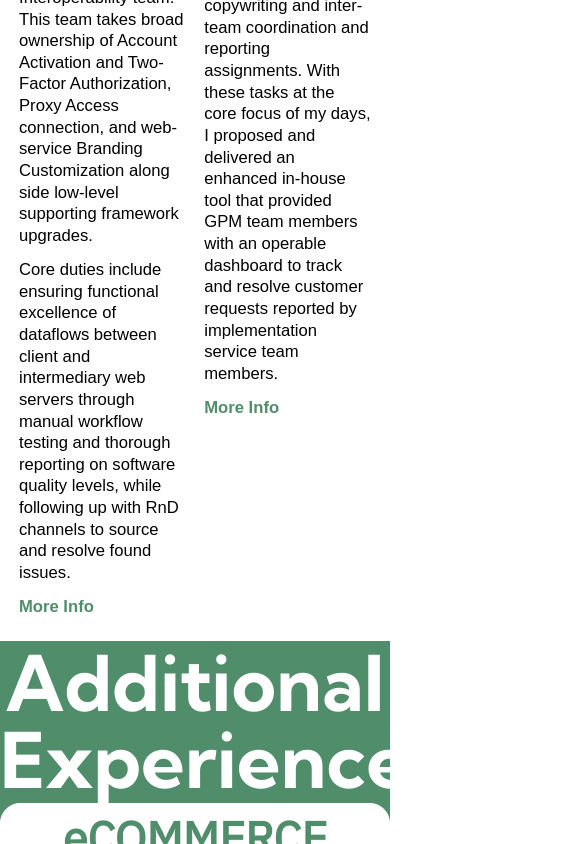
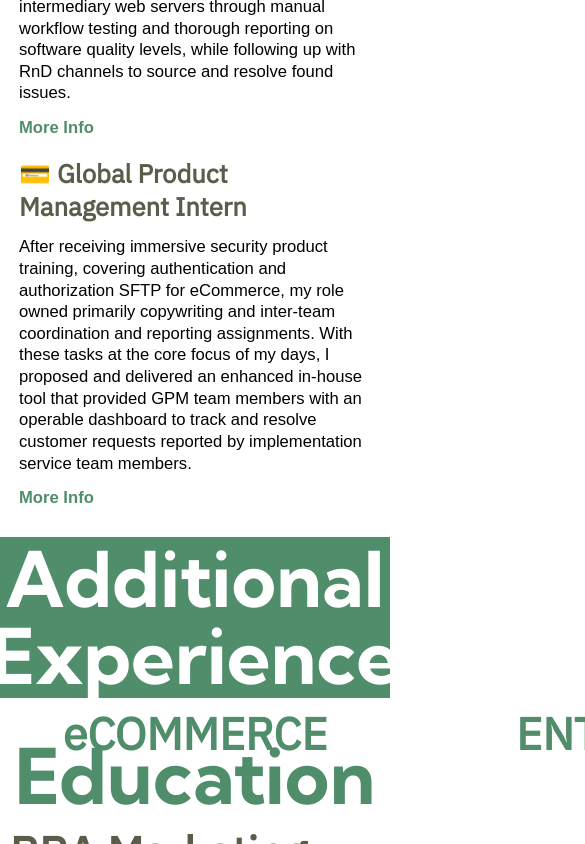
Before and after one commit to AvantGov/resume, a React (Create React App) app in the folder client/: page /about in a window 390 px wide. Shown: the part 2820-3664 px from the top of the page, 585 px wide, since content can reach past the window. Built offline with nearby package versions, Linux system fonts and the light colour scheme; a web font is replaced by a local one.

Commit message:
added responsive CSS protocol for 1080 resolution breakpoint

```diff
--- a/client/src/Components/EduMrkt.js
+++ b/client/src/Components/EduMrkt.js
@@ -36,7 +36,7 @@ const EduMrkt = () => {
             <div className='EduMrkt__minorFrame'>
                 <h3 className="minorFrame__title">Minors</h3>
                 <p className='minorFrame__minor'>Visual Communication Design</p>
-                <p className='minorFrame__minorDesc'>This programs develop technical proficiency and design expertise by organization of imagery and typography for commercial and illustrative application to communicate information in both two- and three-dimensional form."</p>
+                <p className='minorFrame__minorDesc'>This programs develop technical proficiency and design expertise by organization of imagery and typography for commercial and illustrative application to communicate information in both two- and three-dimensional form.</p>
                 <p className='minorFrame__minor'>Photo-Illustration</p>
                 <p className='minorFrame__minorDesc'>Prepares students to become emerging professional photographers in a range of careers including Advertising, Fashion, Architectural, Food, Editorial Photography, Commercial Photography, Portraiture, Photo and Art Direction, Digital Technical, and Fine Art Photography.</p>
             </div>
--- a/client/src/index.css
+++ b/client/src/index.css
@@ -1285,3 +1285,80 @@ h2 {
   text-align: center;
   font-family: 'Recursive', sans-serif;
 }
+
+/* *MEDIA QUERIES FOR RESPONSIVE CONSIDERATION* */
+
+@media screen and (max-width: 1080px) {
+
+  /* turn skills button to column */
+  .skillsHeader__areaContainer {
+    /* border: 2px solid black; */
+    flex-direction: column;
+    align-items: center;
+    height: 70%;
+  }
+
+  /* work experience modification  */
+
+  .WorkExp {
+    margin: 3% auto;
+    flex-direction: column;
+    justify-content: space-between;
+  }
+
+  .WorkExp__mainItems {
+    /* border: 2px solid red; */
+    flex-direction: column;
+    align-items: center;
+    justify-content: space-around;
+    height: 10%;
+  }
+
+  .epicComp {
+    width: 95%;
+    padding-top: 2%;
+  }
+
+  .visaComp {
+    width: 95%;
+    padding-top: 5%;
+  }
+
+  /* additional experience to column */
+  .jobsHeader {
+    display: flex;
+    flex-direction: column;
+    align-items: center;
+    justify-content: space-around;
+  }
+
+  .jobsHeader__areaContainer {
+    flex-direction: column;
+    justify-content: space-between;
+  }
+
+  /* modifications to education section */
+
+  .Education__contentFrame {
+    display: flex;
+    flex-direction: column;
+
+  }
+
+  .Education__rule {
+    height: 0px;
+    width: 95%;
+    border: dashed;
+  }
+
+  .EduMrkt {
+    width: 95%;
+  }
+
+  .EduProg {
+    width: 95%;
+  }
+
+
+
+}
```
